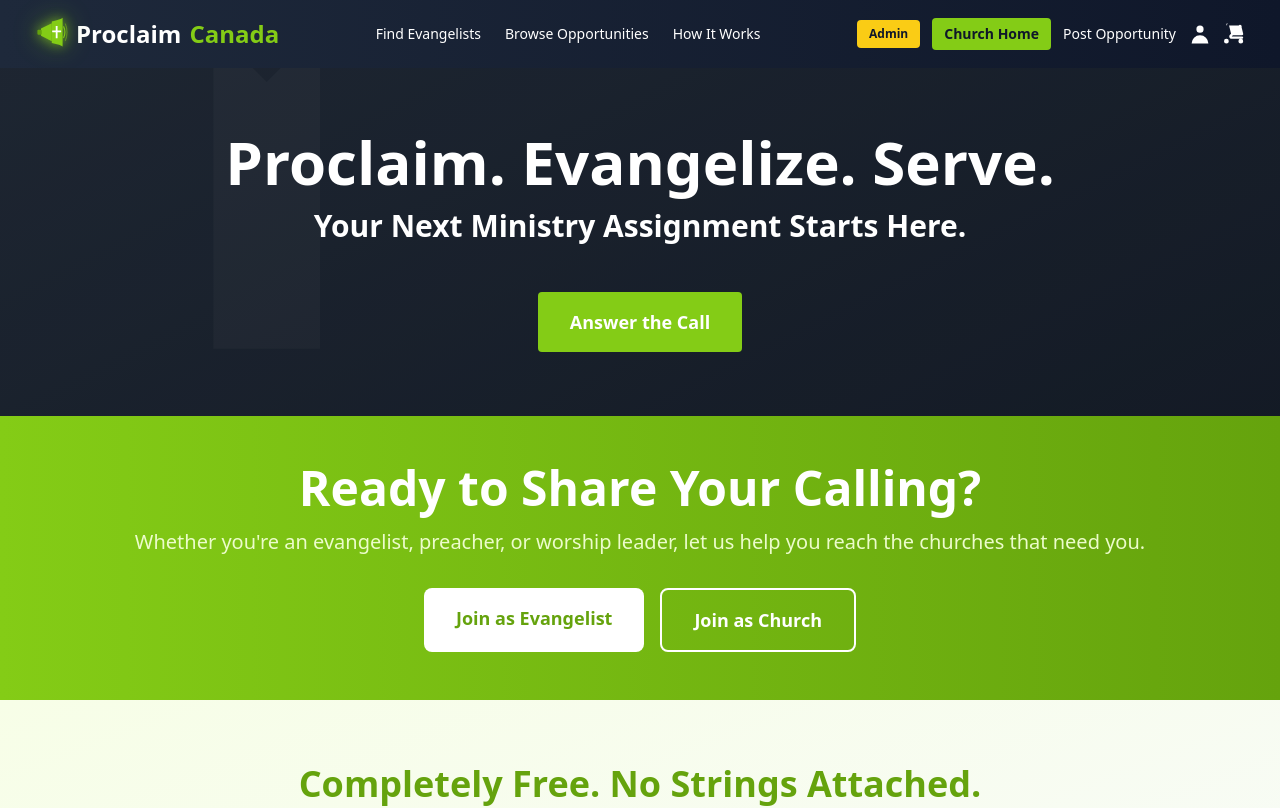
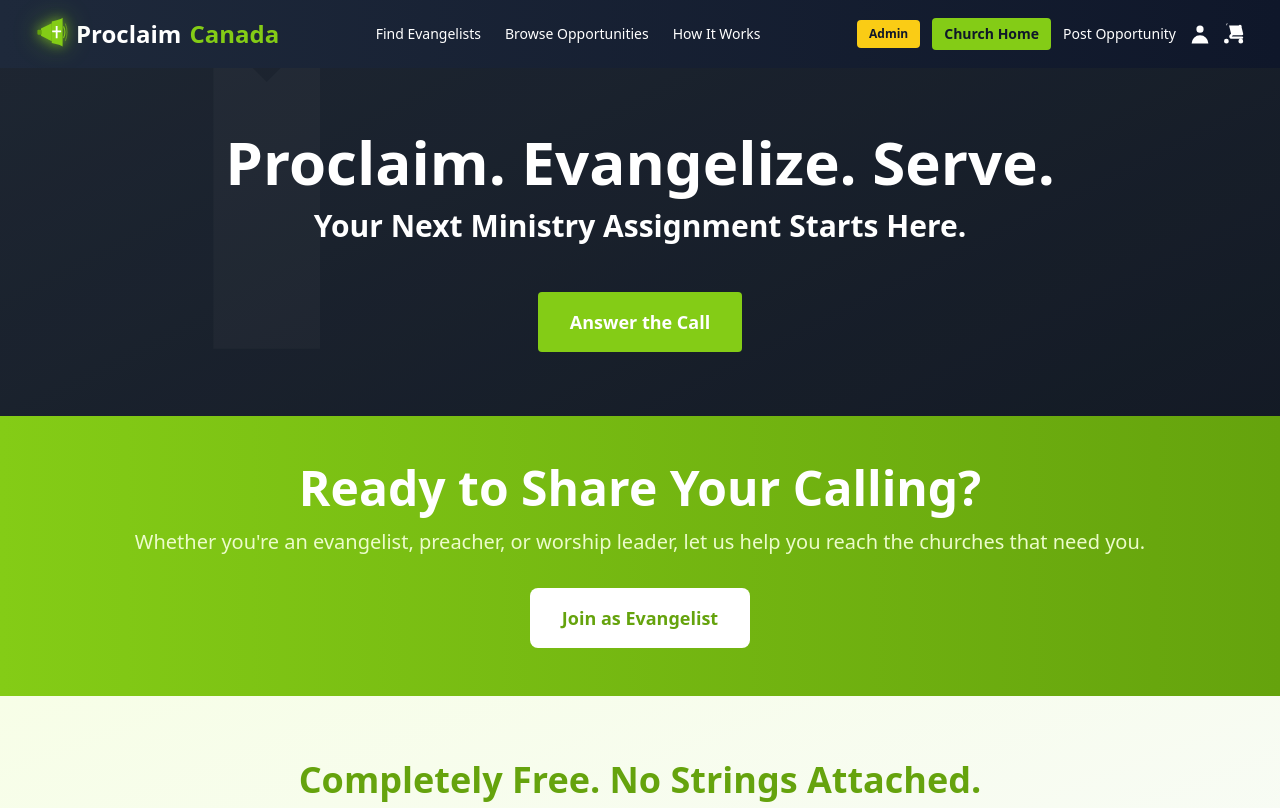
Before and after one commit to cathamaoui/Proclaim-Canada, a Next.js app: page / in a window 1280 px wide. Shown: the top 808 px of the page. Built offline with nearby package versions, Linux system fonts and the light colour scheme.

Commit message:
Remove 'Join as Church' button from home page CTA section
- Removed the 'Join as Church' button from the Ready to Share Your Calling section
- Kept only the 'Join as Evangelist' button

```diff
--- a/app/page.tsx
+++ b/app/page.tsx
@@ -93,14 +93,9 @@ export default function Home() {
         <div className="max-w-6xl mx-auto text-center px-4">
           <h2 className="text-4xl md:text-5xl font-bold mb-4">Ready to Share Your Calling?</h2>
           <p className="text-lg md:text-xl mb-8 text-lime-100">Whether you're an evangelist, preacher, or worship leader, let us help you reach the churches that need you.</p>
-          <div className="flex gap-4 justify-center flex-wrap">
-            <Link href="/auth/signup?type=preacher" className="bg-white hover:bg-gray-100 text-lime-600 px-8 py-4 rounded-lg font-bold transition text-lg">
-              Join as Evangelist
-            </Link>
-            <Link href="/church-home" className="border-2 border-white text-white hover:bg-white hover:text-lime-600 px-8 py-4 rounded-lg font-bold transition text-lg">
-              Join as Church
-            </Link>
-          </div>
+          <Link href="/auth/signup?type=preacher" className="inline-block bg-white hover:bg-gray-100 text-lime-600 px-8 py-4 rounded-lg font-bold transition text-lg">
+            Join as Evangelist
+          </Link>
         </div>
       </div>
 
```
